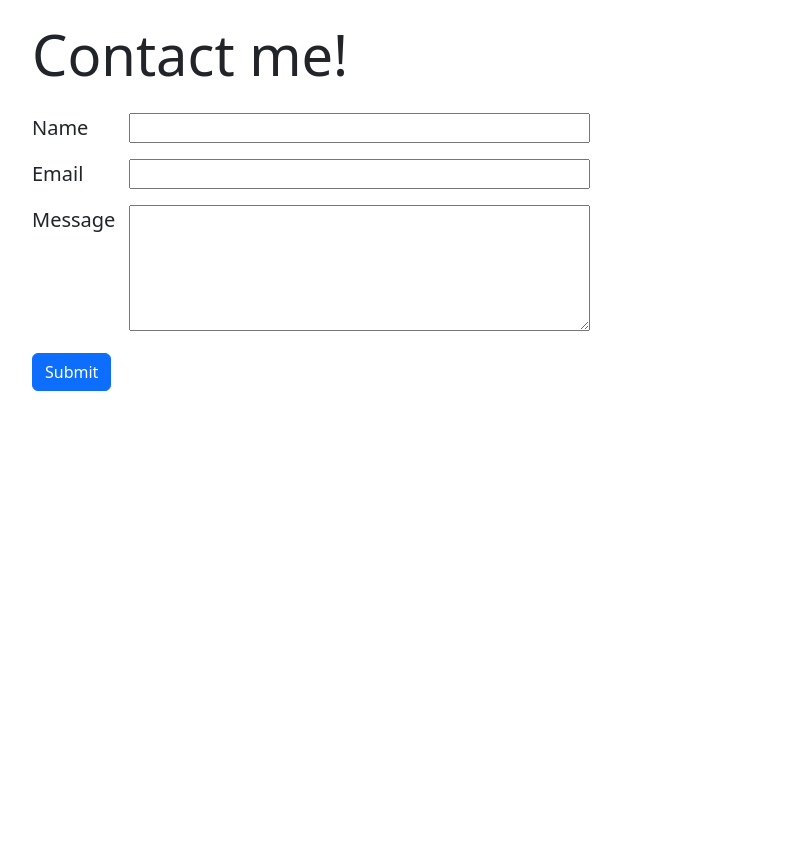
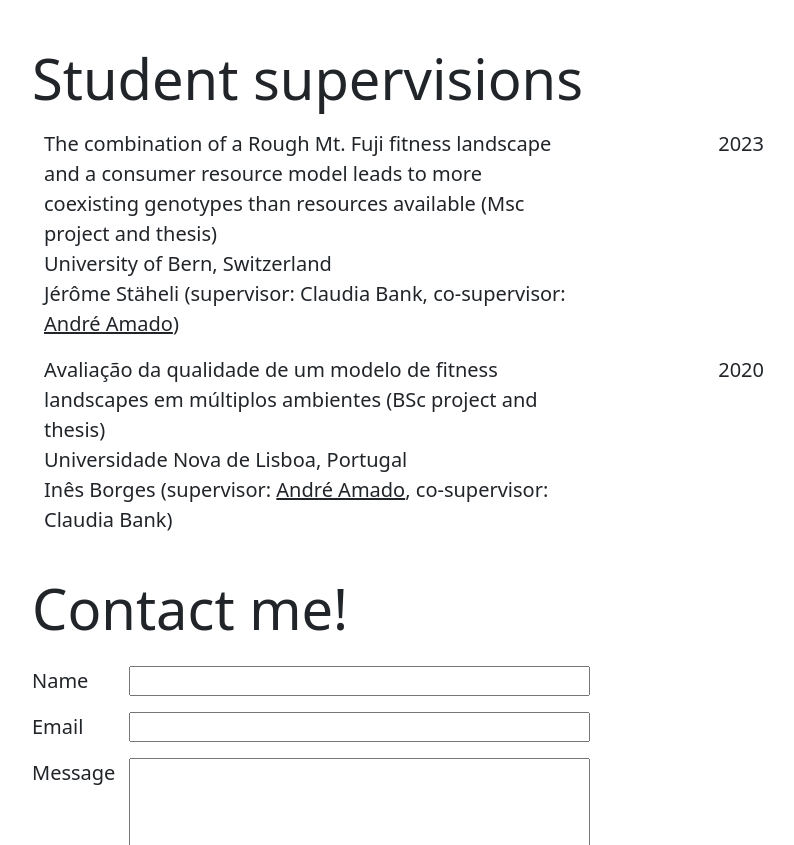
Before and after one commit to andreamado/me, a plain HTML site: page index.html in a window 1280 px wide. Shown: the part 5224-6069 px from the top of the page, without its empty margins (50-844 px from the left). Before the commit the page ends 5663 px from the top, so only its background shows below. Drawn offline with nearby package versions, Linux system fonts and the light colour scheme.

Commit message:
added student supervisions

```diff
--- a/index.html
+++ b/index.html
@@ -868,6 +868,30 @@
             </div>
         </div>
 
+        <br><br>
+
+        <p class="display-4">Student supervisions</p>
+        <div class="container">
+            <div class="row">
+                <div class="col-md-6 lead">
+                    <p class="lead mb-0">The combination of a Rough Mt. Fuji fitness landscape and a consumer resource model leads to more coexisting genotypes than resources available (Msc project and thesis)</p>
+                    <p class="mb-0">University of Bern, Switzerland</p>
+                    <!-- <p class="mb-0"><b>The combination of a Rough Mt. Fuji fitness landscape and a consumer resource model leads to more coexisting genotypes than resources available (Msc project and thesis)</b></p> -->
+                    <p><b>Jérôme Stäheli (supervisor: Claudia Bank, co-supervisor: <u>André Amado</u>)</b></p>
+                </div>
+                <div class="col-md-2 lead text-end">2023</div>
+            </div>
+            <div class="row">
+                <div class="col-md-6 lead">
+                    <p class="lead mb-0">Avaliação da qualidade de um modelo de fitness landscapes em múltiplos ambientes (BSc project and thesis)</p>
+                    <p class="mb-0">Universidade Nova de Lisboa, Portugal</p>
+                    <!-- <p class="mb-0"><b>Avaliação da qualidade de um modelo de fitness landscapes em múltiplos ambientes (BSc project and thesis)</b></p> -->
+                    <p><b>Inês Borges (supervisor: <u>André Amado</u>, co-supervisor: Claudia Bank)</b></p>
+                </div>
+                <div class="col-md-2 lead text-end">2020</div>
+            </div>
+        </div>
+
         <div class="row mx-0 px-0">
             <div class="col-sm-6 mx-0 px-0">
                 <p class="display-4 my-4">Contact me!</p>
```
Also changed, not shown: data.json (+14 -0 lines), index.mustache.html (+17 -0 lines).
